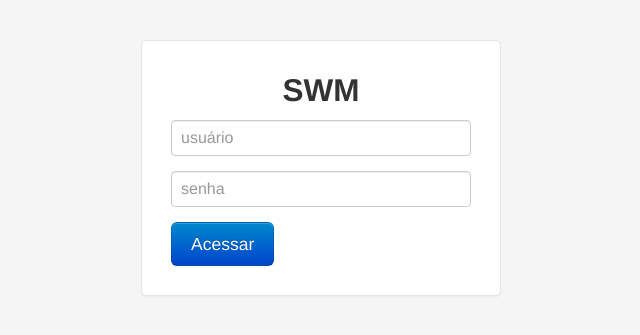
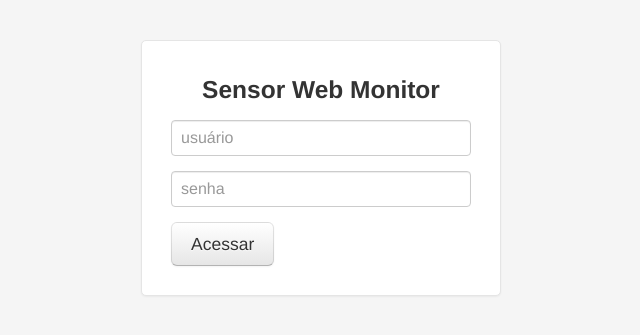
Before and after one commit to dyegocantu/swm, a Django app: template django/swm/templates/login/login.html in a window 1280 px wide. Shown: the top 335 px of the page, without its empty margins (319-959 px from the left). Run offline with Django 3.2, Linux system fonts and the light colour scheme; the template is opened without the code that fills it: values that come from a table or form of the project are taken from there, others are empty; parts of the project's set-up code (start-up, migrations or seed data) failed here and were passed over.

Commit message:
changed the button color

```diff
--- a/django/swm/templates/login/login.html
+++ b/django/swm/templates/login/login.html
@@ -7,10 +7,10 @@
 {% block menu %}{% endblock menu %}
 <form class="form-signin" action="{% url 'django.contrib.auth.views.login' %}" method="post">
     {% csrf_token %}
-    <h2 class="form-signin-heading text-center">SWM</h2>
+    <h3 class="form-signin-heading text-center">Sensor Web Monitor</h3>
     <input type="text" class="input-block-level" placeholder="usuário" name="username"/>
     <input type="password" class="input-block-level" placeholder="senha" name="password"/>
-    <button class="btn btn-large btn-primary" type="submit">Acessar</button>
+    <button class="btn btn-large" type="submit">Acessar</button>
     <input type="hidden" name="next" value="{{ next }}"/>
 </form>
 {% if form.errors %}
```
